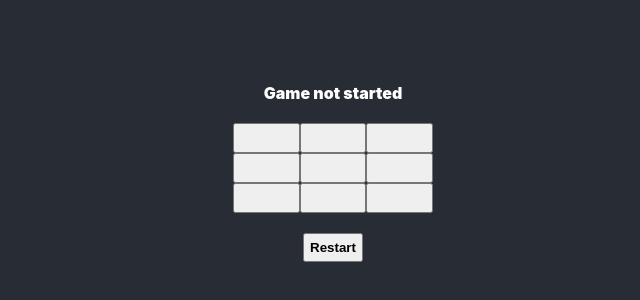
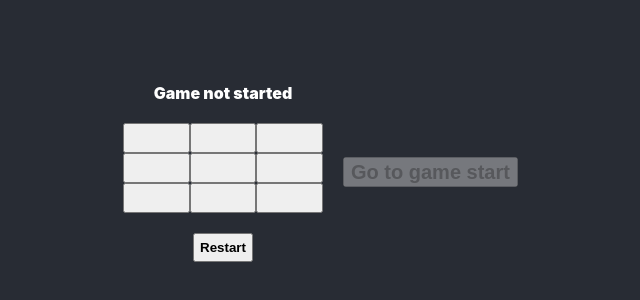
Before and after one commit to BuntyBru/3t-ts, a React (Create React App) app: page / in a window 1280 px wide. Shown: the part 228-528 px from the top of the page, without its empty margins (307-947 px from the left). Built offline with nearby package versions, Linux system fonts and the light colour scheme.

Commit message:
History of moves taken added

```diff
--- a/src/components/Board.tsx
+++ b/src/components/Board.tsx
@@ -1,6 +1,6 @@
 import React from "react";
 import styled from "styled-components";
-import { UserAction } from "../type/tictactoe";
+import { UserAction, HistoryObj } from "../type/tictactoe";
 
 const StyledUserBoxButton = styled.button`
   font-size: 20px;
@@ -27,7 +27,22 @@ const StyledBoardRow = styled.div`
 `;
 
 const StyledMainContainer = styled.div`
-  min-width: 200px;
+  min-width: 420px;
+  display: flex;
+  gap: 20px;
+  align-items: center;
+`;
+
+const StyledPlaySection = styled.div`
+  flex: 1;
+`;
+
+const StyledHistorySection = styled.div`
+  flex: 1;
+  display: flex;
+  flex-direction: column;
+  align-items: flex-start;
+  justify-content: flex-start;
 `;
 
 const Board = () => {
@@ -38,12 +53,19 @@ const Board = () => {
   const [status, setStatus] = React.useState<Boolean>(true);
   const [winner, setWinner] = React.useState<UserAction>(null);
   const [nextValue, setNextValue] = React.useState<UserAction>("X");
-
+  const [history, setHistory] = React.useState<Array<HistoryObj>>([]);
+  const [currentStep, setCurrentStep] = React.useState<number>(0);
+  const [historyMode, setHistoryMode] = React.useState<Boolean>(false);
   function selectSquare(square: number) {
     if (squares[square]) return;
     if (status) setStatus(false);
+    if (historyMode) {
+      setHistory(history.slice(0, currentStep + 1));
+      setHistoryMode(false);
+    }
 
     if (!winner) {
+      setCurrentStep((prev) => prev + 1);
       const squaresCopy = [...squares];
       squaresCopy[square] = nextValue;
       setSquares(squaresCopy);
@@ -52,9 +74,21 @@ const Board = () => {
     }
   }
 
+  React.useEffect(() => {
+    if (!historyMode) {
+      const historyCopy = [...history];
+      historyCopy.push({
+        valueArray: squares,
+        nextValue: nextValue,
+      });
+      setHistory(historyCopy);
+    }
+  }, [currentStep]);
+
   function restart() {
     setSquares(Array(9).fill(null));
     setWinner(null);
+    setHistory([]);
   }
 
   function renderSquare(i: number) {
@@ -64,6 +98,31 @@ const Board = () => {
       </StyledUserBoxButton>
     );
   }
+
+  const getMoveDetails = (event: React.MouseEvent) => {
+    setHistoryMode(true);
+    let index = +(event.target as HTMLInputElement).value;
+
+    setSquares(history[index].valueArray);
+    setNextValue(history[index].nextValue);
+    setCurrentStep(index);
+  };
+
+  const moves = history.map((element, index) => {
+    const description =
+      index === 0 ? "Go to game start" : `Go to step ${index}`;
+    const isCurrentStep = index === currentStep;
+    return (
+      <StyledUserBoxButton
+        key={index}
+        disabled={isCurrentStep}
+        value={index}
+        onClick={getMoveDetails}
+      >
+        {description}
+      </StyledUserBoxButton>
+    );
+  });
 
   function calculateWinner(squares: Array<UserAction>) {
     const lines = [
@@ -99,6 +158,7 @@ const Board = () => {
 
   return (
     <StyledMainContainer>
+      <StyledPlaySection>
         <StyledStatusSection>
           {status ? "Game not started" : getStatus()}
         </StyledStatusSection>
@@ -119,8 +179,10 @@ const Board = () => {
             {renderSquare(8)}
           </StyledBoardRow>
         </div>
+        <StyledRestartButton onClick={restart}>Restart</StyledRestartButton>
+      </StyledPlaySection>
 
-      <StyledRestartButton onClick={restart}>Restart</StyledRestartButton>
+      <StyledHistorySection>{moves}</StyledHistorySection>
     </StyledMainContainer>
   );
 };
--- a/src/type/tictactoe.tsx
+++ b/src/type/tictactoe.tsx
@@ -1 +1,6 @@
 export type UserAction = "X" | "O" | null;
+
+export type HistoryObj = {
+  nextValue: UserAction;
+  valueArray: Array<UserAction>;
+};
```
Lines whose indentation alone changed are shown as unchanged.
